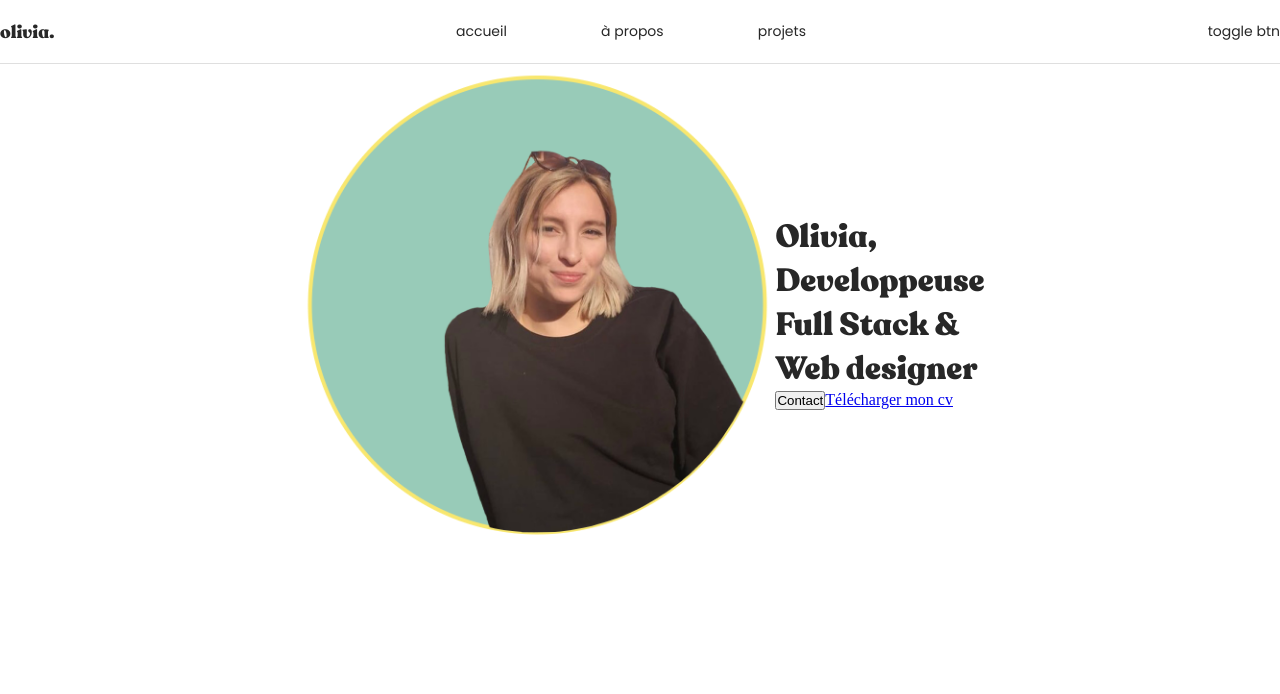
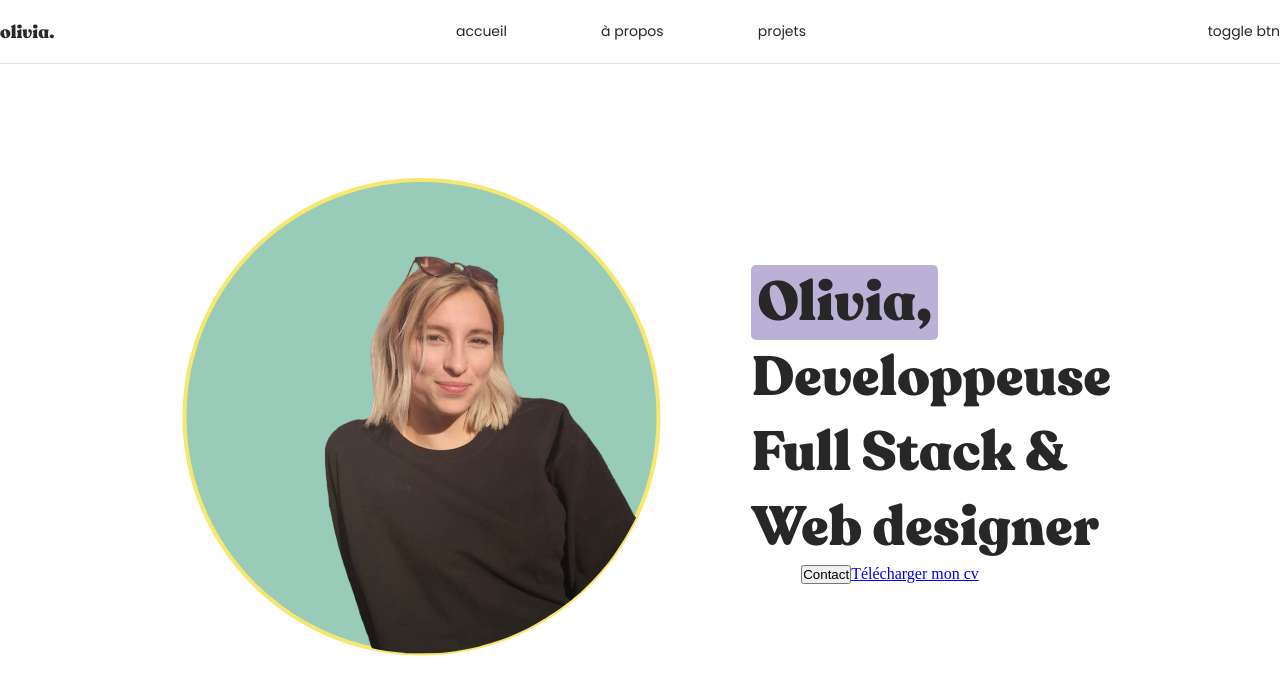
Before and after one commit to Lxvia/portfolio, a React (Create React App) app: page / in a window 1280 px wide. Shown: the top 694 px of the page. Built offline with nearby package versions, Linux system fonts and the light colour scheme.

Commit message:
change img and text css home

```diff
--- a/src/styles/_home.scss
+++ b/src/styles/_home.scss
@@ -1,11 +1,26 @@
-.home{
+.home {
     display: flex;
     flex-direction: row;
     justify-content: center;
     align-items: center;
+    text-align: center;
+    min-height: 90vh;
+    flex-wrap: wrap;
 
-    img{
-        width: 30em;
+    img {
+        width: 500px;
         height: auto;
     }
+
+    h1 {
+        font-size: 55px;
+        text-align: left;
+        margin-left: 1.5em;
+
+        span {
+            background-color: $purple;
+            border-radius: 5px;
+            padding: 0 6px 0 6px;
+        }
+    }
 }
```
